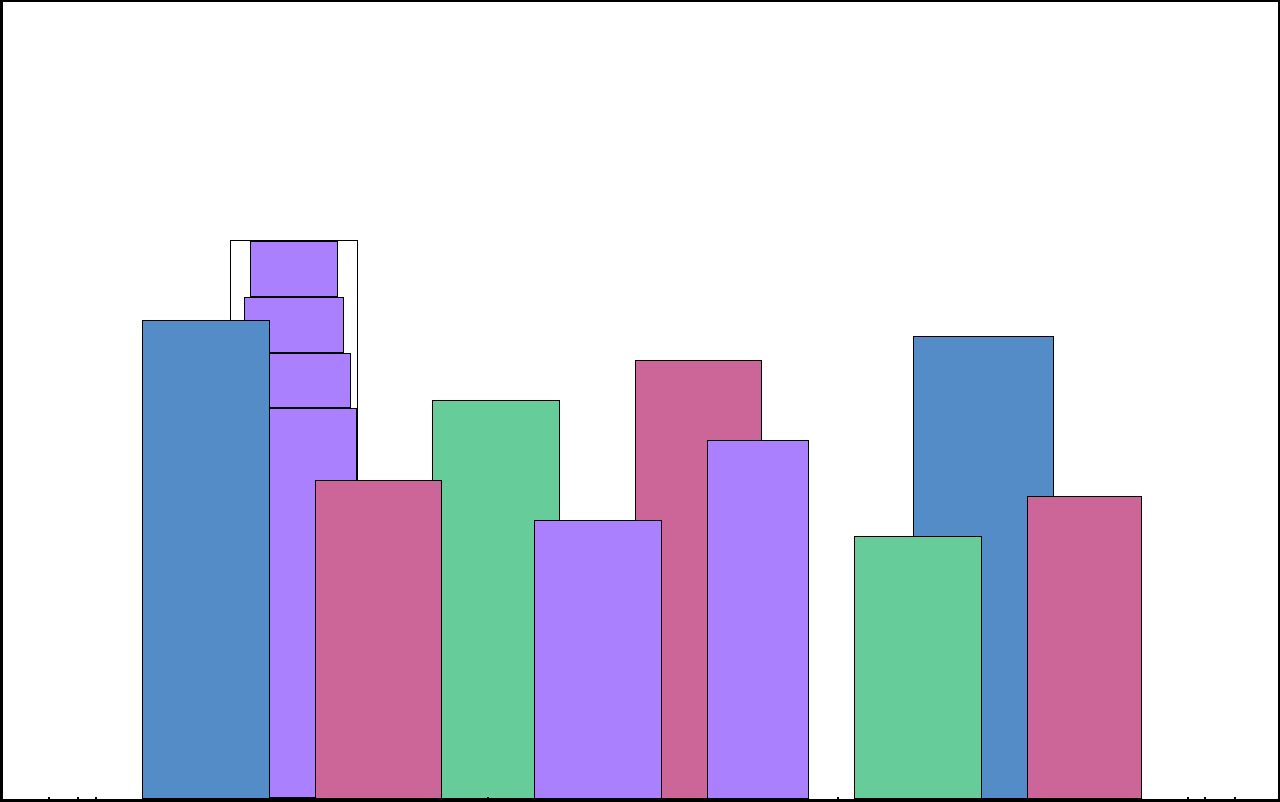
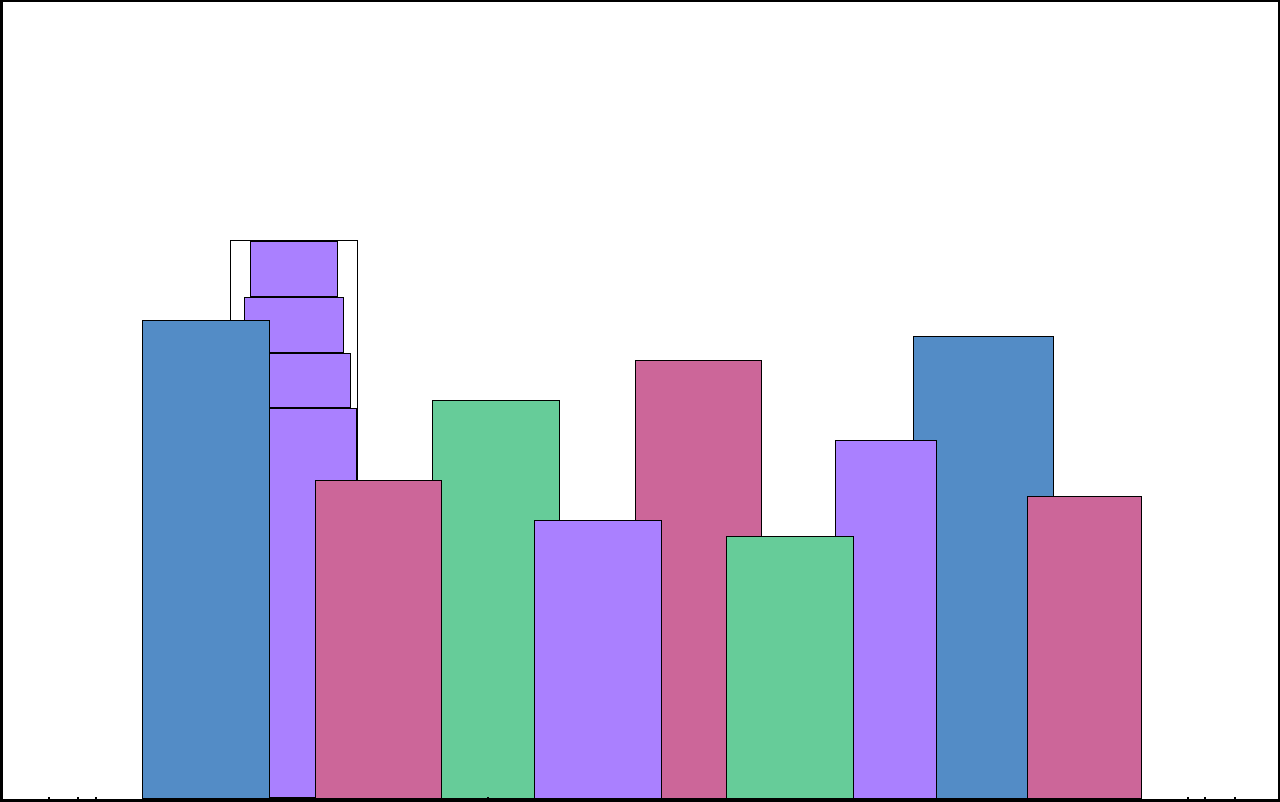
Before and after one commit to Sekoutouree/City-sky-line, a plain HTML site: page index.html in a window 1280 px wide. Drawn offline with Linux system fonts and the light colour scheme.

Commit message:
Updated styles.css

```diff
--- a/styles.css
+++ b/styles.css
@@ -119,12 +119,16 @@ body {
     width: 8%;
     height: 45%;
     background-color: var(--building-color1);
+    position: relative;
+    left: 10%;
 }
 
 .fb5 {
     width: 10%;
     height: 33%;
     background-color: var(--building-color2);
+    position: relative;
+    right: 10%;
 }
 
 .fb6 {
```
